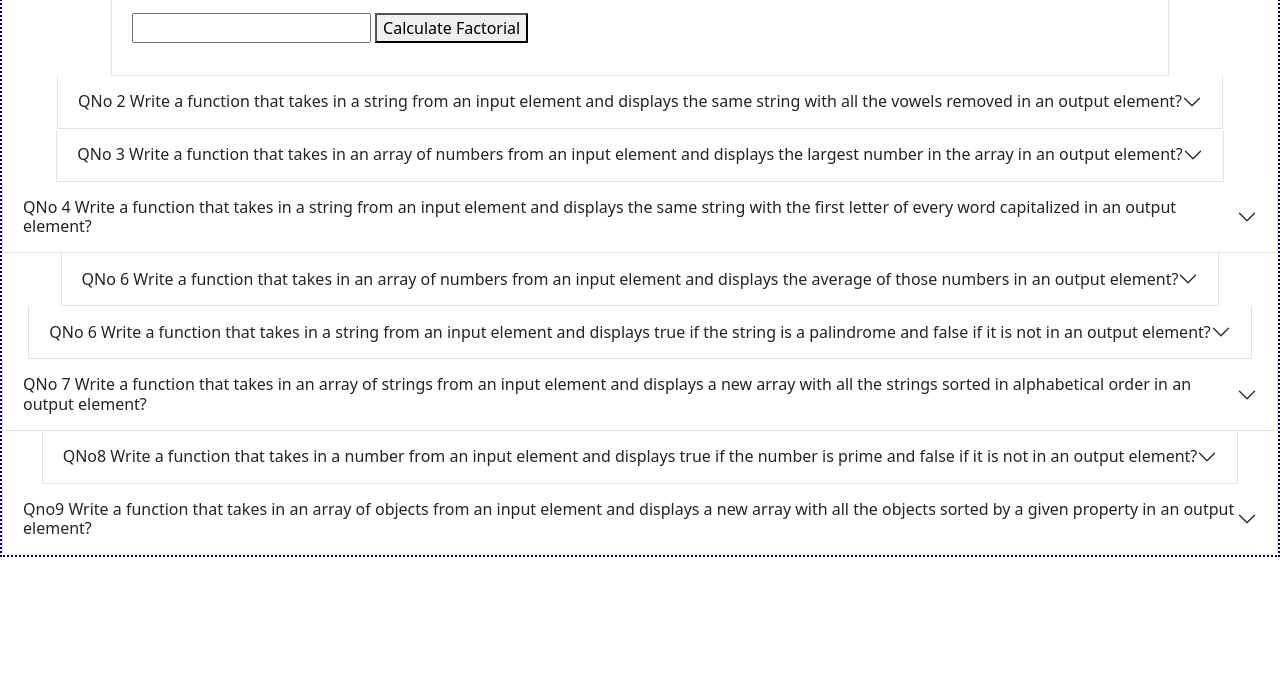
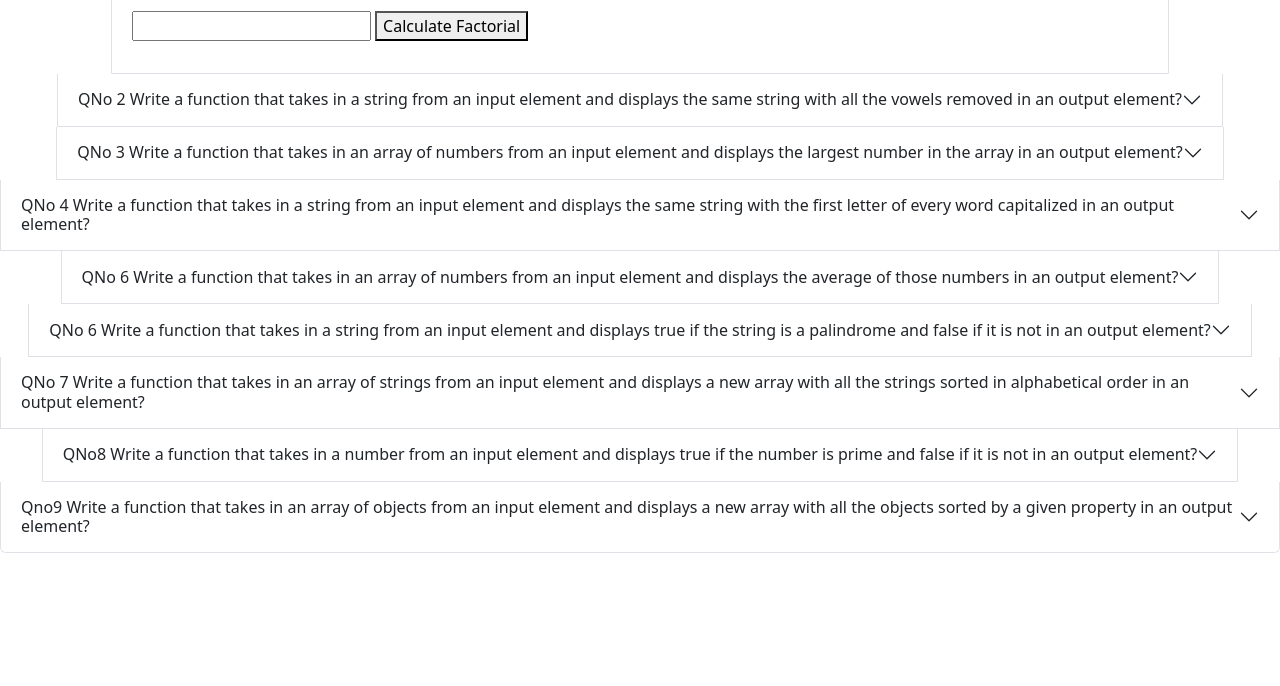
Before and after one commit to salehnasir/function_js, a plain HTML site: page index.html in a window 1280 px wide. Shown: the part 114-800 px from the top of the page. Drawn offline with nearby package versions, Linux system fonts and the light colour scheme; a script that the page names is missing.

Commit message:
Add files via upload

```diff
--- a/style.css
+++ b/style.css
@@ -4,7 +4,7 @@
 
 .accordion {
 
-    border: 2px darkblue dotted;
+
     display: flex;
     flex-direction: column;
     align-items: center;
```
